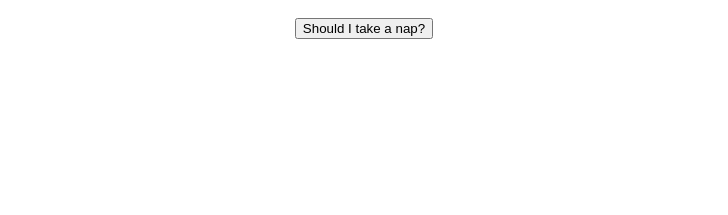
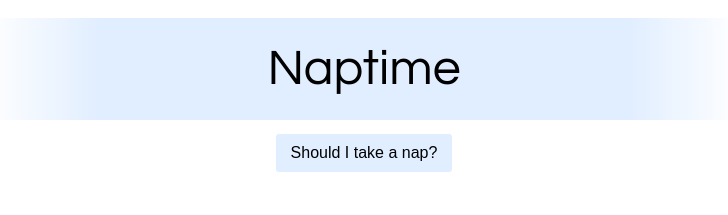
Before and after one commit to hollyham/naptime, a plain HTML site: page index.html in a window 1280 px wide. Shown: the whole page, without its empty margins (276-1004 px from the left). Drawn offline with Linux system fonts and the light colour scheme.

Commit message:
Banner design and js

```diff
--- a/index.html
+++ b/index.html
@@ -2,21 +2,23 @@
 <html>
 
 <head>
-    <title>Nap Time</title>
+    <title>Naptime</title>
     <link rel="stylesheet" type="text/css" href="stylesheets/style.css">
 </head>
 
 <body>
+
 <div class="container">
-    <button type="button" onclick="determineNap()">Should I take a nap?</button>
+    <div class="gradient-background">
+        <div id="title">Naptime</div>
+    </div>
+    <div class="container">
+        <button id="question-button" type="button" onclick="determineNap()">Should I take a nap?</button>
 
-    <p id="result"></p>
+        <p id="result"></p>
+    </div>
 </div>
 
-<script>
-function determineNap(){
-    document.getElementById("result").innerHTML = "Yes";
-}
-</script>
+<script src="main.js"></script>
 </body>
 </html>
--- /dev/null
+++ b/main.js
@@ -0,0 +1,11 @@
+function determineNap(){
+    var elem = document.getElementById("question-button");
+    if (elem.innerHTML=="Should I take a nap?") {
+        elem.innerHTML = "Reset";
+        document.getElementById("result").innerHTML = "Yes";
+    }
+    else {
+        elem.innerHTML = "Should I take a nap?";
+        document.getElementById("result").innerHTML = "";
+    }
+}
--- a/stylesheets/style.css
+++ b/stylesheets/style.css
@@ -1,6 +1,46 @@
+@font-face{
+    font-family:"Questrial";
+    src:url("questrial.woff2") format('woff2');
+    font-weight: 700;
+}
+body{
+    font-family: "Questrial","Helvetica",sans-serif;
+}
 .container{
     margin: auto;
     width: 60%;
     padding: 10px;
     text-align: center;
 }
+
+.gradient-background{
+    padding: 25px;
+    background-color: #e1eeff;
+    background-image:
+    linear-gradient(
+      to right,
+      #ffffff,
+      #e1eeff 15%,
+      #e1eeff 85%,
+      #ffffff
+    );
+}
+
+#title{
+    color: black;
+    font-size: 50px;
+}
+button {
+    background-color: #e1eeff;
+    color: black;
+    border: none;
+    border-radius:3px;
+    padding: 10px 15px;
+    text-align: center;
+    text-decoration: none;
+    display: inline-block;
+    font-size: 16px;
+    margin: 4px 2px;
+    cursor: pointer;
+}
+button:focus {outline:0;}
```
Also changed, not shown: stylesheets/questrial.woff2 (added), 1 other file.
